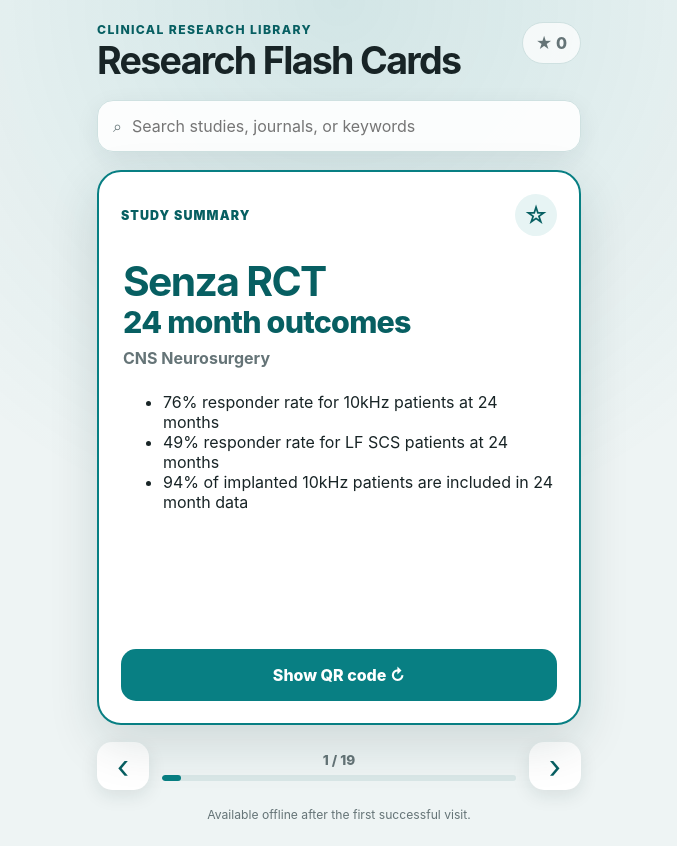
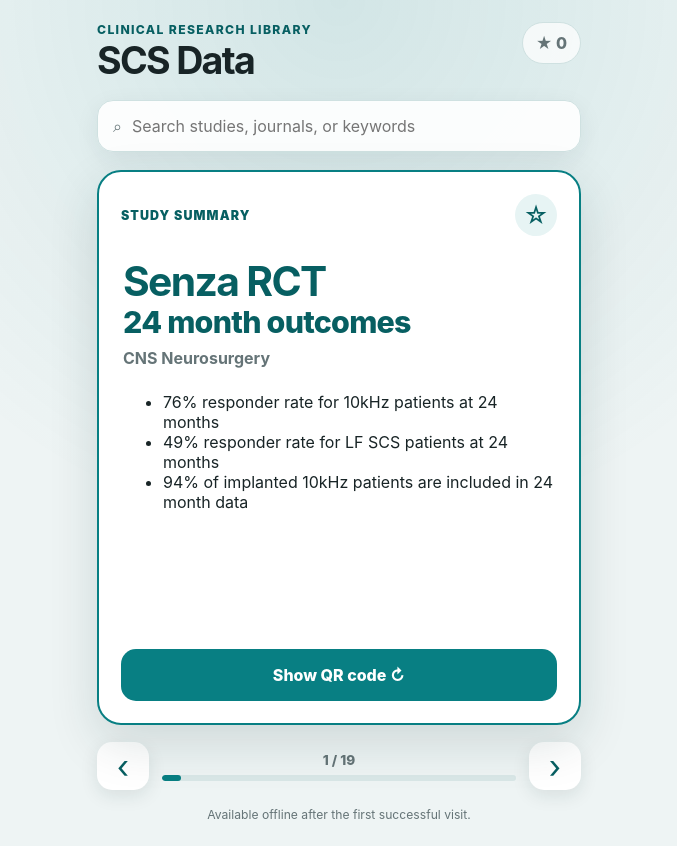
Before and after one commit to sashkinos/research-flashcards, a React (Vite) app: page / in a window 1280 px wide. Shown: the whole page, without its empty margins (301-978 px from the left). Built offline with nearby package versions, Linux system fonts and the light colour scheme.

Commit message:
Finalize SCS Data app

```diff
--- a/src/components/Header.jsx
+++ b/src/components/Header.jsx
@@ -3,7 +3,7 @@
     <header className="header">
       <div>
         <p className="eyebrow">Clinical Research Library</p>
-        <h1>Research Flash Cards</h1>
+        <h1>SCS Data</h1>
       </div>
       <button
         type="button"
```
Also changed, not shown: public/manifest.webmanifest.
